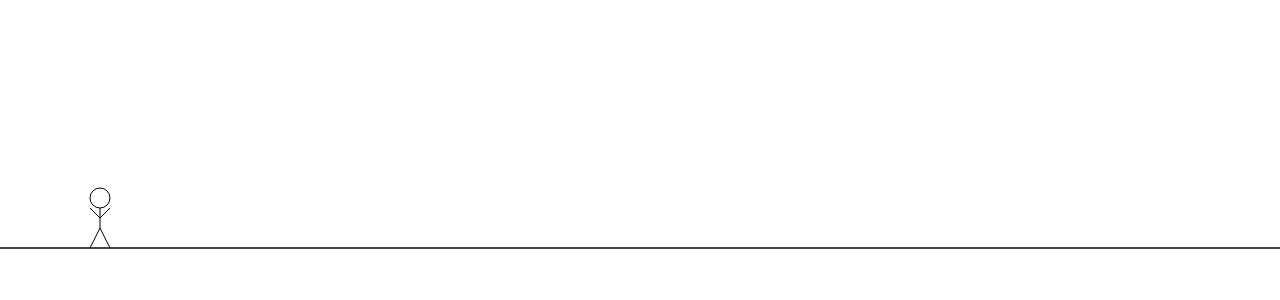
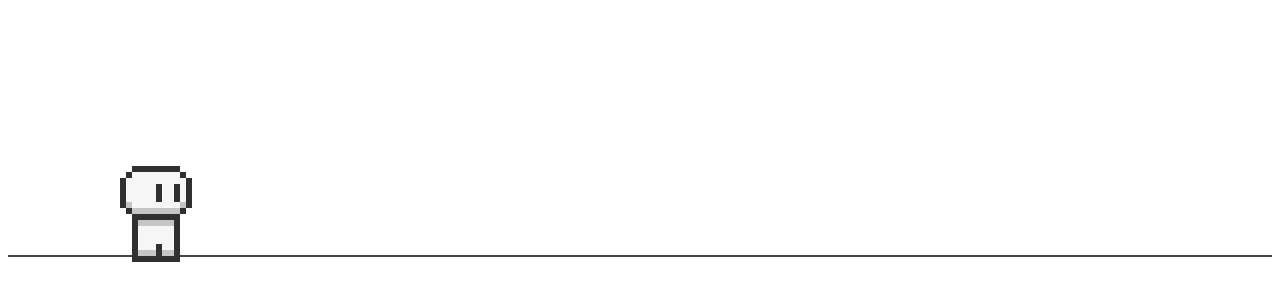
Before and after one commit to free-cornet/GameJam2025_2026, a Nuxt app: page /realGame in a window 1280 px wide. Shown: the part 352-652 px from the top of the page. Built offline with nearby package versions, Linux system fonts and the light colour scheme.

Commit message:
Implementation of walking character

```diff
--- a/app/pages/realGame.vue
+++ b/app/pages/realGame.vue
@@ -1,15 +1,26 @@
 <template>
   <div id="app">
     <canvas ref="gameCanvas"></canvas>
+    <div
+      class="character"
+      :class="{ walking: isWalking }"
+      :style="{
+        left: stickman.x + 'px',
+        top: (stickman.y - 70) + 'px',
+        transform: currentDirection
+      }"
+    ></div>
   </div>
 </template>
 
 <script>
 export default {
-  name: "StickmanGame",
+  name: "SpriteGame",
   data() {
     return {
-      trapCount : 0,
+      trapCount: 0,
+      isWalking: false,
+      currentDirection: 'scaleX(1)', // Store current direction
       stickman: {
         x: 100,
         y: 0,
@@ -19,29 +30,48 @@ export default {
         animationFrame: null,
       },
       ground: {
-        y: window.innerHeight * 0.75,
+        y: 0,
       },
-      canvasWidth: window.innerWidth,
-      canvasHeight: window.innerHeight,
+      canvasWidth: 0,
+      canvasHeight: 0,
       gravity: 0.5,
       keys: {
         left: false,
         right: false,
       },
       stone: {
-        x: window.innerWidth / 2,
-        y: 0 - window.innerWidth / 2,
+        x: 0,
+        y: 0,
         velocityY: 9,
-        radius: window.innerWidth / 2,
+        radius: 0,
         active: false
       },
     };
   },
 
+  computed: {
+    initialGroundY() {
+      return window.innerHeight * 0.75;
+    },
+    initialStoneX() {
+      return window.innerWidth / 2;
+    },
+    initialStoneY() {
+      return 0 - window.innerWidth / 2;
+    },
+    initialStoneRadius() {
+      return window.innerWidth / 2;
+    }
+  },
+
   mounted() {
     this.setCanvasSize();
-    this.ground.y = this.canvasHeight * 0.75;
-    this.stickman.y= this.ground.y - 20;
+    this.ground.y = this.initialGroundY;
+    this.stickman.y = this.ground.y - 20;
+    this.stone.x = this.initialStoneX;
+    this.stone.y = this.initialStoneY;
+    this.stone.radius = this.initialStoneRadius;
+    this.trapCount = localStorage.getItem('trapCount') ? parseInt(localStorage.getItem('trapCount')) : 0;
 
     window.addEventListener("keydown", this.keyDown);
     window.addEventListener("keyup", this.keyUp);
@@ -49,10 +79,11 @@ export default {
 
     this.animate();
   },
+
   beforeDestroy() {
     window.removeEventListener("keydown", this.keyDown);
     window.removeEventListener("keyup", this.keyUp);
-    window.removeEventListener("resize", handleResize);
+    window.removeEventListener("resize", this.handleResize);
     cancelAnimationFrame(this.stickman.animationFrame);
   },
 
@@ -64,32 +95,49 @@ export default {
       canvas.width = this.canvasWidth;
       canvas.height = this.canvasHeight;
     },
+
     handleResize() {
       this.setCanvasSize();
       this.ground.y = this.canvasHeight * 0.75;
       this.stickman.y = this.ground.y - 20;
     },
+
     keyDown(e) {
-      if (e.key === "ArrowRight") this.keys.right = true;
-      if (e.key === "ArrowLeft") this.keys.left = true;
+      if (e.key === "ArrowRight") {
+        this.keys.right = true;
+        this.isWalking = true;
+        this.currentDirection = 'scaleX(1)';
+      }
+      if (e.key === "ArrowLeft") {
+        this.keys.left = true;
+        this.isWalking = true;
+        this.currentDirection = 'scaleX(-1)';
+      }
       if (e.key === " " && !this.stickman.isJumping) {
         this.stickman.velocityY = -10;
         this.stickman.isJumping = true;
       }
     },
+
     keyUp(e) {
-      if (e.key === "ArrowRight") this.keys.right = false;
-      if (e.key === "ArrowLeft") this.keys.left = false;
+      if (e.key === "ArrowRight") {
+        this.keys.right = false;
+        if (!this.keys.left) this.isWalking = false;
+      }
+      if (e.key === "ArrowLeft") {
+        this.keys.left = false;
+        if (!this.keys.right) this.isWalking = false;
+      }
     },
+
     animate() {
       if (this.keys.right) this.stickman.x += this.stickman.speed;
       if (this.keys.left) this.stickman.x -= this.stickman.speed;
 
       // Horizontal boundaries
-      const margin = 10; // buffer for stickman width
+      const margin = 64; // Half of sprite width
       if (this.stickman.x < margin) this.stickman.x = margin;
       if (this.stickman.x > this.canvasWidth - margin) this.stickman.x = this.canvasWidth - margin;
-
 
       this.stickman.velocityY += this.gravity;
       this.stickman.y += this.stickman.velocityY;
@@ -104,8 +152,7 @@ export default {
 
       this.checkTrapEvent();
 
-      if (this.stone.active){
-        console.log("here");
+      if (this.stone.active) {
         this.stoneTrap();
       }
 
@@ -120,16 +167,17 @@ export default {
       }
     },
 
-    stoneTrap(){
+    stoneTrap() {
       // Stone falling
       this.stone.y += this.stone.velocityY;
 
       // Collision with stickman
       const dx = this.stickman.x - this.stone.x;
-      const dy = (this.stickman.y - 30) - this.stone.y;
+      const dy = (this.stickman.y - 64) - this.stone.y; // Center of 128px sprite
       const distance = Math.sqrt(dx * dx + dy * dy);
-      if (this.stone && distance < this.stone.radius + 5) {
+      if (this.stone && distance < this.stone.radius + 64) {
         this.resetStone();
+        localStorage.setItem('trapCount', this.trapCount);
         navigateTo("./gameOver");
       }
 
@@ -157,35 +205,20 @@ export default {
       ctx.stroke();
 
       // Draw Stone
-      if (this.stone.active){
+      if (this.stone.active) {
         ctx.beginPath();
         ctx.arc(this.stone.x, this.stone.y, this.stone.radius, 0, Math.PI * 2);
         ctx.fillStyle = "#555";
         ctx.fill();
       }
 
-      // Draw stickman
-      ctx.beginPath();
-      ctx.arc(this.stickman.x, this.stickman.y - 30, 10, 0, Math.PI * 2); // Head
-      ctx.moveTo(this.stickman.x, this.stickman.y - 20); // Body
-      ctx.lineTo(this.stickman.x, this.stickman.y);
-      ctx.moveTo(this.stickman.x, this.stickman.y - 10); // Arms
-      ctx.lineTo(this.stickman.x - 10, this.stickman.y - 20);
-      ctx.moveTo(this.stickman.x, this.stickman.y - 10);
-      ctx.lineTo(this.stickman.x + 10, this.stickman.y - 20);
-      ctx.moveTo(this.stickman.x, this.stickman.y); // Legs
-      ctx.lineTo(this.stickman.x - 10, this.stickman.y + 20);
-      ctx.moveTo(this.stickman.x, this.stickman.y);
-      ctx.lineTo(this.stickman.x + 10, this.stickman.y + 20);
-      ctx.strokeStyle = "#000";
-      ctx.lineWidth = 1;
-      ctx.stroke();
+      // Stickman is now rendered as a sprite div, not on canvas
     },
   },
 };
 </script>
 
-<style>
+<style scoped>
 html,
 body,
 #app {
@@ -194,7 +227,32 @@ body,
   height: 100%;
   overflow: hidden;
 }
+
+#app {
+  position: relative;
+}
+
 canvas {
   display: block;
 }
+
+.character {
+  position: absolute;
+  width: 96px;
+  height: 96px;
+  background-image: url('../assets/walking.png');
+  background-repeat: no-repeat;
+  background-size: 768px 96px;
+  pointer-events: none;
+  transition: transform 0.1s;
+}
+
+.character.walking {
+  animation: walk 0.6s steps(8) infinite;
+}
+
+@keyframes walk {
+  from { background-position: 0px 0px; }
+  to { background-position: -768px 0px; }
+}
 </style>
```
Also changed, not shown: app/assets/walking.png.
